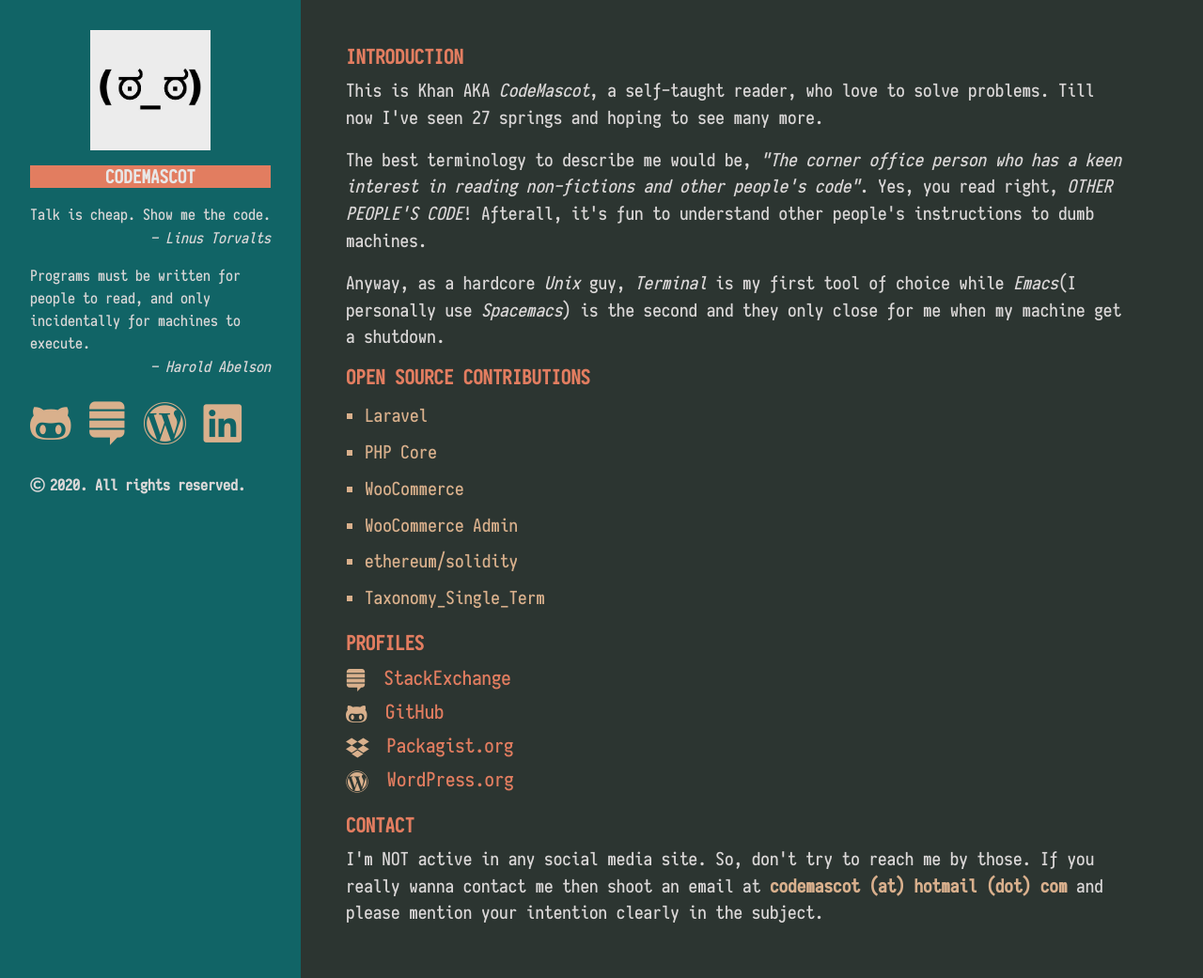
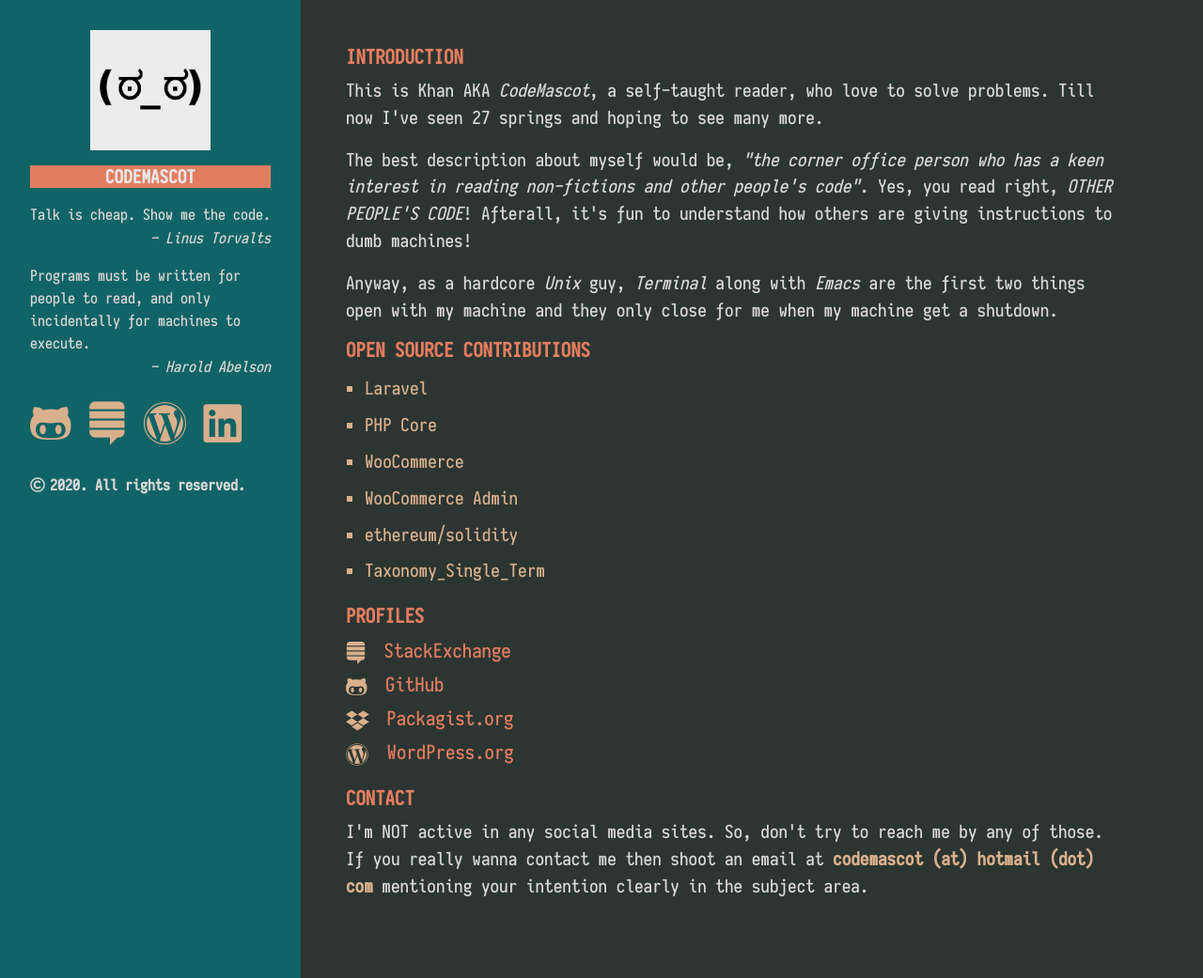
Before and after one commit to khanrn/codemascot.github.io, a Jekyll site: the page built from index.html, in a window 1280 px wide and 1041 px high. Shown: the whole window at 94% size. Built offline with Jekyll 4.4.1, drawn with Linux system fonts in a browser that asks for light colours; nearby versions of some CDN libraries; the list of posts is cut into pages by our own code.

Commit message:
Introduction updated

```diff
--- a/index.html
+++ b/index.html
@@ -7,9 +7,9 @@
 	<h1 class="page-title">Introduction</h1>
 	<p>This is Khan AKA <em>CodeMascot</em>, a self-taught reader, who love to solve problems. Till now I've seen <span id="age-year"></span> springs and hoping to see many more.</p>
 
-	<p>The best terminology to describe me would be, <i>"The corner office person who has a keen interest in reading non-fictions and other people's code"</i>. Yes, you read right, <i>OTHER PEOPLE'S CODE</i>! Afterall, it's fun to understand other people's instructions to dumb machines.</p>
+	<p>The best description about myself would be, <i>"the corner office person who has a keen interest in reading non-fictions and other people's code"</i>. Yes, you read right, <i>OTHER PEOPLE'S CODE</i>! Afterall, it's fun to understand how others are giving instructions to dumb machines!</p>
 
-  <p>Anyway, as a hardcore <i>Unix</i> guy, <i>Terminal</i> is my first tool of choice while <i>Emacs</i>(I personally use <i>Spacemacs</i>) is the second and they only close for me when my machine get a shutdown.</p>
+  <p>Anyway, as a hardcore <i>Unix</i> guy, <i>Terminal</i> along with <i>Emacs</i> are the first two things open with my machine and they only close for me when my machine get a shutdown.</p>
 
 	<h1 class="page-title">Open Source Contributions</h1>
 	<ul class="contributions">
@@ -38,5 +38,5 @@
 	</ul>
 
 	<h1 class="page-title">Contact</h1>
-	<p>I'm NOT active in any social media site. So, don't try to reach me by those. If you really wanna contact me then shoot an email at <b style="color: #D9B08D">codemascot (at) hotmail (dot) com</b> and please mention your intention clearly in the subject.</p>
+	<p>I'm NOT active in any social media sites. So, don't try to reach me by any of those. If you really wanna contact me then shoot an email at <b style="color: #D9B08D">codemascot (at) hotmail (dot) com</b> mentioning your intention clearly in the subject area.</p>
 </div>
```
